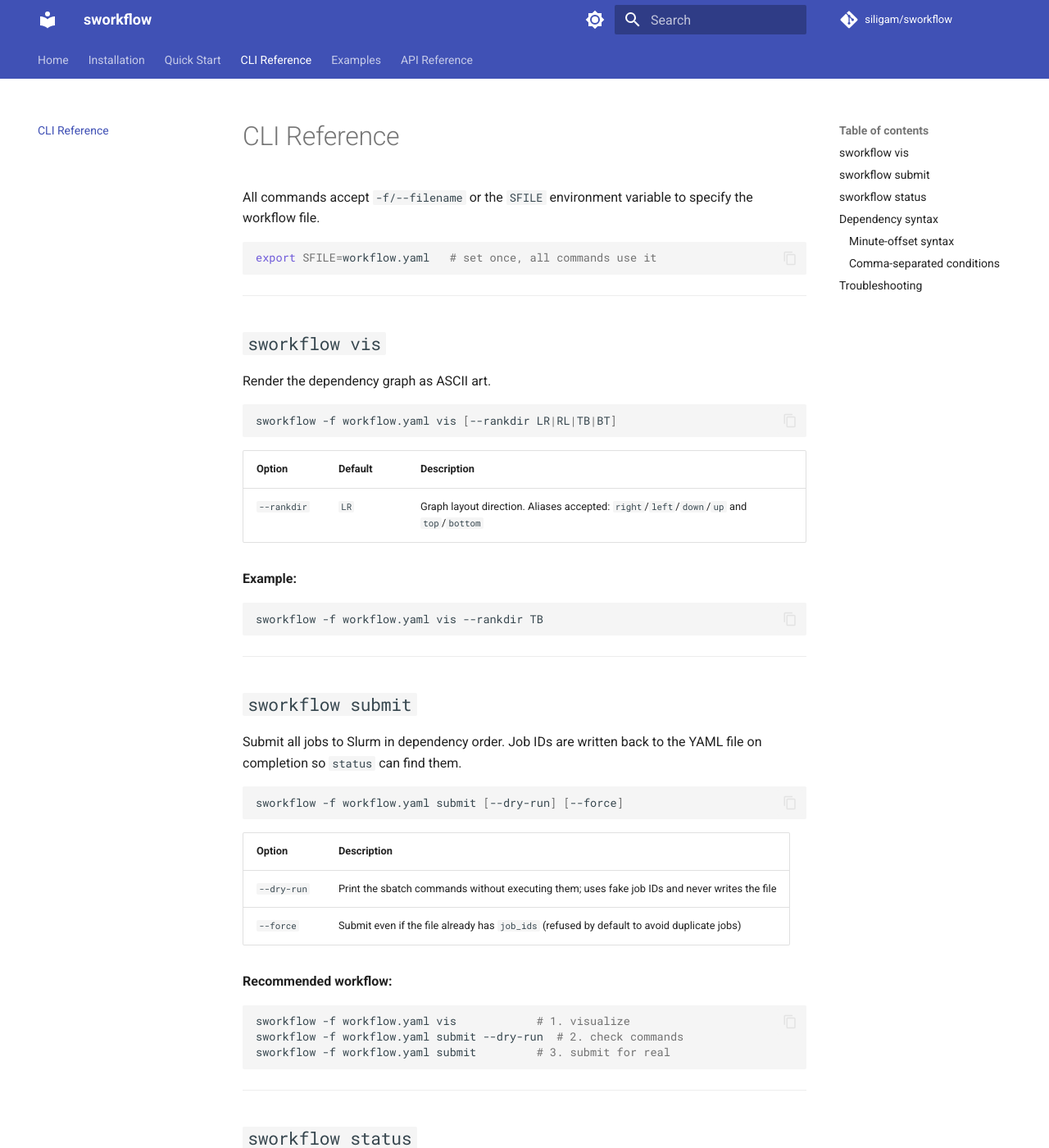
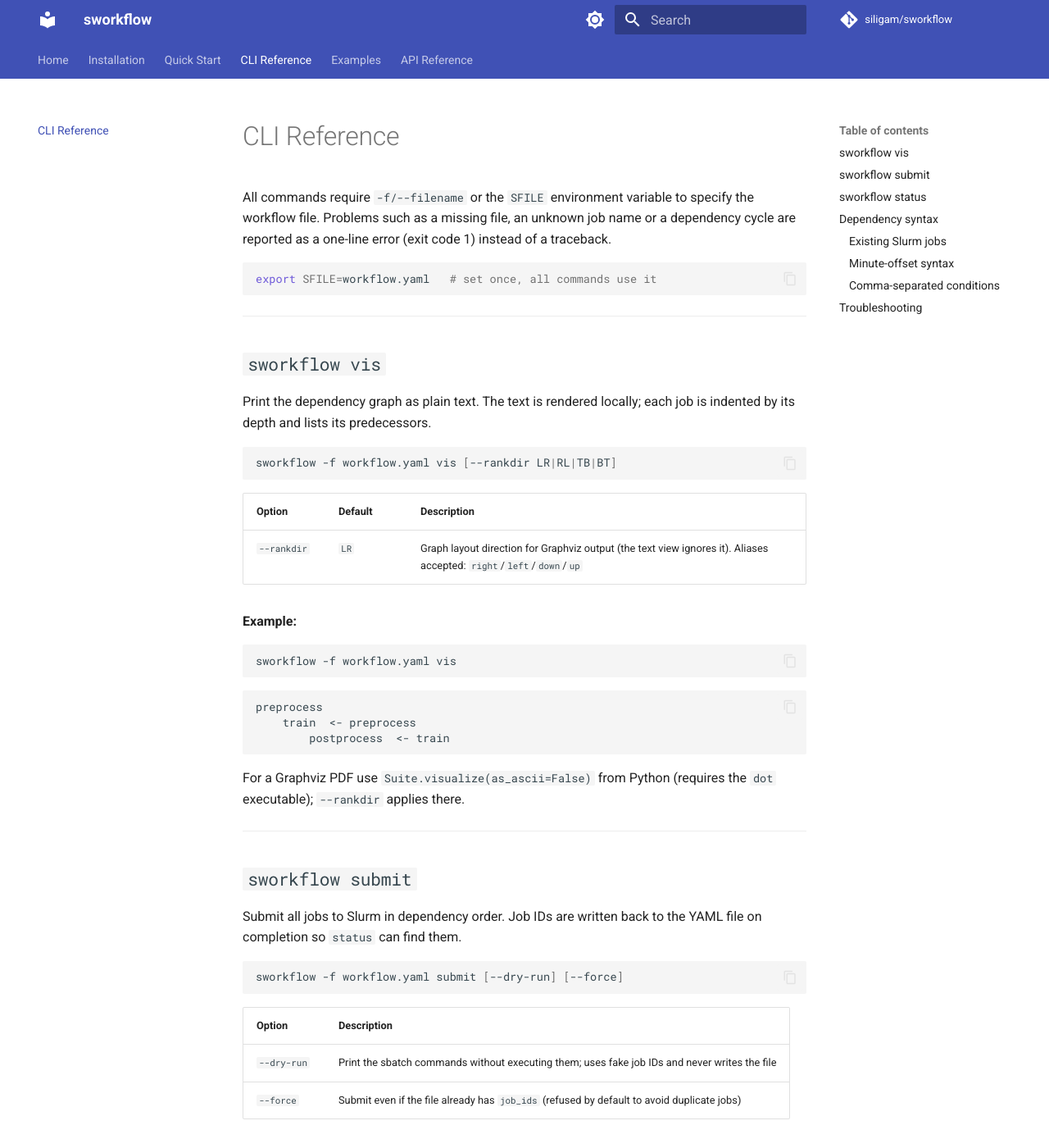
Before and after one commit to siligam/sworkflow, an MkDocs documentation site: the page built from docs/cli.md, in a window 1280 px wide and 1400 px high. Shown: the whole window at 82% size. Built offline with MkDocs 1.6.1 and Material for MkDocs 9.7.7, drawn with Linux system fonts in a browser that asks for light colours; comment, search, counter and statistics services are not loaded; some of the changed text lies outside the part shown.

Commit message:
Sync README and docs with current behavior; fix job-array example
- examples/job-array/workflow.yaml failed validation (B, C, D undefined);
  define them and update the example docs
- Document the plain-text vis output, --force, dry-run semantics, clean CLI
  errors, UNKNOWN status, existing Slurm job IDs and job-name rules
- Correct comma/? semantics (AND/OR) and the --rankdir aliases/scope
- List ascii_graph in the API reference and add dev setup to Contributing

````diff
--- a/docs/cli.md
+++ b/docs/cli.md
@@ -1,6 +1,7 @@
 # CLI Reference
 
-All commands accept `-f/--filename` or the `SFILE` environment variable to specify the workflow file.
+All commands require `-f/--filename` or the `SFILE` environment variable to specify the workflow file.
+Problems such as a missing file, an unknown job name or a dependency cycle are reported as a one-line error (exit code 1) instead of a traceback.
 
 ```bash
 export SFILE=workflow.yaml   # set once, all commands use it
@@ -10,7 +11,7 @@
 
 ## `sworkflow vis`
 
-Render the dependency graph as ASCII art.
+Print the dependency graph as plain text. The text is rendered locally; each job is indented by its depth and lists its predecessors.
 
 ```bash
 sworkflow -f workflow.yaml vis [--rankdir LR|RL|TB|BT]
@@ -18,13 +19,21 @@
 
 | Option | Default | Description |
 |--------|---------|-------------|
-| `--rankdir` | `LR` | Graph layout direction. Aliases accepted: `right`/`left`/`down`/`up` and `top`/`bottom` |
+| `--rankdir` | `LR` | Graph layout direction for Graphviz output (the text view ignores it). Aliases accepted: `right`/`left`/`down`/`up` |
 
 **Example:**
 
 ```bash
-sworkflow -f workflow.yaml vis --rankdir TB
+sworkflow -f workflow.yaml vis
 ```
+
+```
+preprocess
+    train  <- preprocess
+        postprocess  <- train
+```
+
+For a Graphviz PDF use `Suite.visualize(as_ascii=False)` from Python (requires the `dot` executable); `--rankdir` applies there.
 
 ---
 
@@ -41,6 +50,8 @@
 | `--dry-run` | Print the sbatch commands without executing them; uses fake job IDs and never writes the file |
 | `--force` | Submit even if the file already has `job_ids` (refused by default to avoid duplicate jobs) |
 
+If a later `sbatch` call fails, the IDs of the jobs already submitted are still saved to the file before the error is reported.
+
 **Recommended workflow:**
 
 ```bash
@@ -53,7 +64,7 @@
 
 ## `sworkflow status`
 
-Query Slurm for the current state of all submitted jobs.
+Query Slurm for the current state of all submitted jobs. A job that `sacct` does not know (for example because its accounting record has expired) is shown as `UNKNOWN`.
 
 ```bash
 sworkflow -f workflow.yaml status [--vis]
@@ -81,6 +92,17 @@
 
 Multiple predecessors are colon-separated: `afterok:B:C` means run after **both** B and C succeed.
 
+Every name used under `dependency` must also be defined under `jobs`; an unknown name is an error. Avoid names that end in `_<number>` (read as a job-array task) and names made only of digits.
+
+### Existing Slurm jobs
+
+An all-digit token refers to a job that is already in Slurm and is passed through unchanged:
+
+```yaml
+dependency:
+  D: afterok:123456:C   # wait for existing job 123456 and for workflow job C
+```
+
 ### Minute-offset syntax
 
 Append `+n` to delay a dependency by `n` minutes after the predecessor starts:
@@ -96,7 +118,14 @@
 
 ```yaml
 dependency:
-  D: afterok:A,afternotok:B   # D runs if A succeeds OR B fails
+  D: afterok:A,afternotok:B   # D runs only if A succeeds AND B fails
+```
+
+Use `?` instead of `,` when any one condition is enough:
+
+```yaml
+dependency:
+  D: afterok:A?afterok:B      # D runs if A OR B succeeds
 ```
 
 ---
@@ -108,5 +137,7 @@
 | `command not found: sbatch` | Ensure Slurm is loaded: `module load slurm` |
 | Graphviz visualization fails | Install `graphviz` and ensure `dot` is on PATH |
 | Jobs stuck in PENDING | Check partition/account constraints; verify `--time`, `--mem`, `--account` flags |
+| `Error: jobs not defined in 'jobs': ...` | A name in `dependency` has no entry under `jobs`; check for a typo |
+| `Error: workflow already has job_ids` | The file was submitted before; use `submit --force` to submit it again (earlier jobs keep running) |
 | `status` shows nothing | Confirm `sacct` is enabled and you have permission to query accounting data |
 | Branch stuck with `DependencyNeverSatisfied` | Cancel the unneeded branch: `scancel <job_id>` |
````
Also changed, not shown: README.md (+33 -12 lines), docs/api.md (+1 -0 lines), docs/examples.md (+5 -2 lines), docs/quickstart.md (+12 -8 lines), 1 other file.
